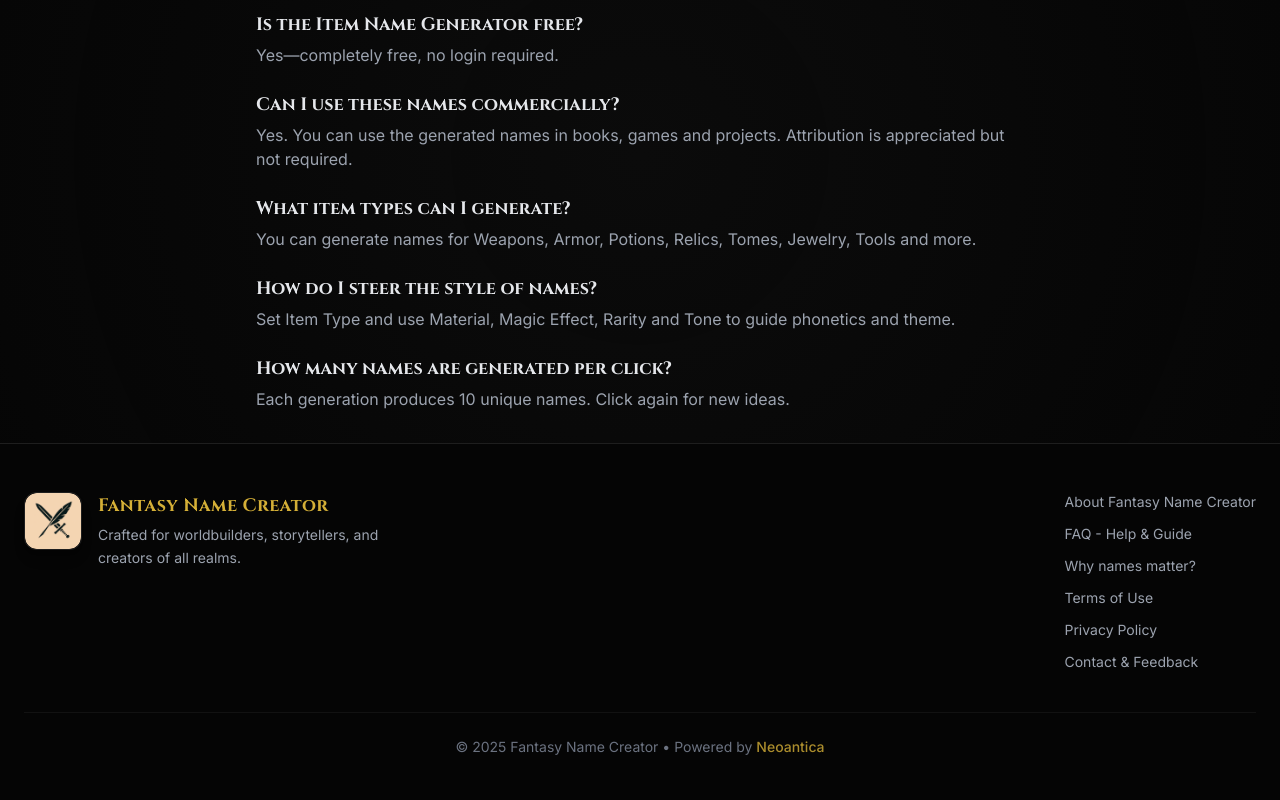
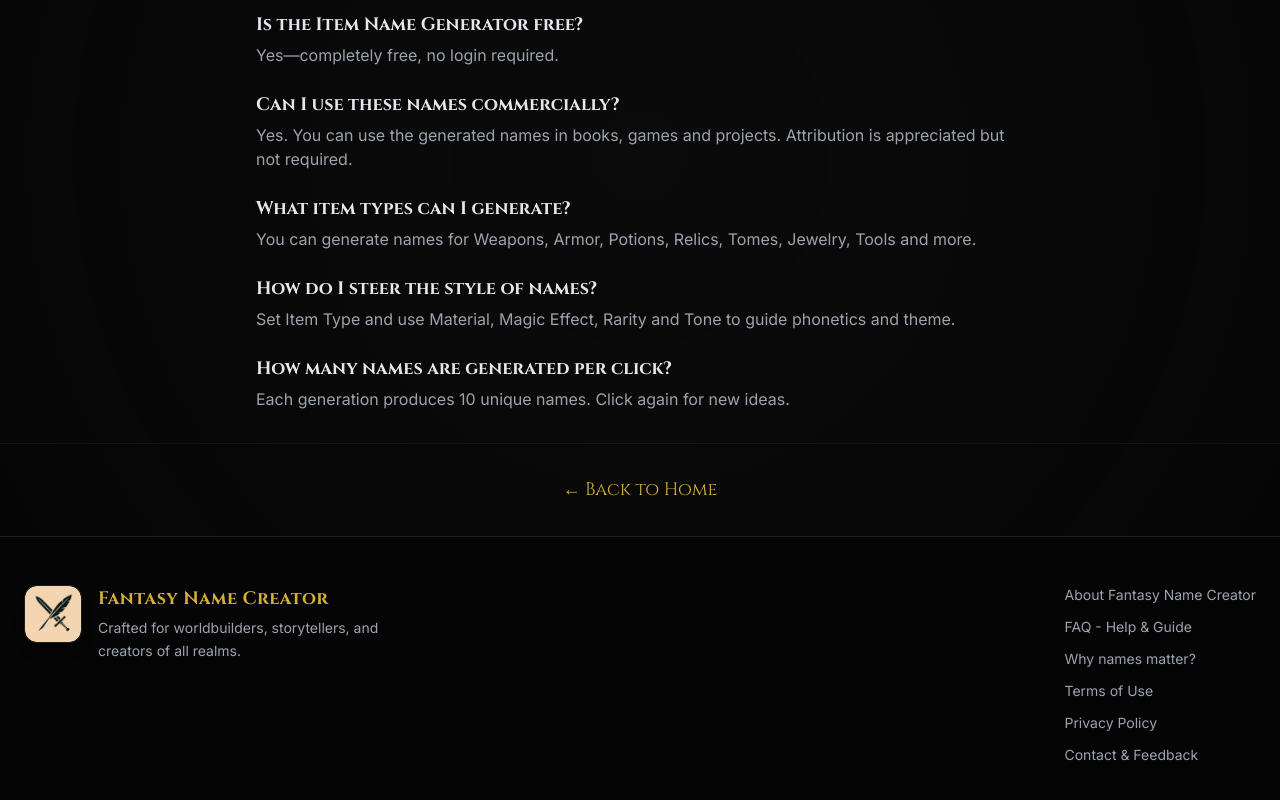
Before and after one commit to JiriTill/fantasytools, a React (Vite) app in the folder client/: page /item in a window 1280 px wide. Shown: the part 1844-2644 px from the top of the page. Built offline with nearby package versions, Linux system fonts and the light colour scheme.

Commit message:
Fix affiliate box vertical centering and add Back to Home links at bottom of all generators

```diff
--- a/client/src/components/SingleAffiliateBox.jsx
+++ b/client/src/components/SingleAffiliateBox.jsx
@@ -12,7 +12,7 @@ export default function SingleAffiliateBox() {
                 <div className="absolute top-0 left-0 w-full h-0.5 bg-gold-gradient opacity-50 group-hover:opacity-100 transition-opacity"></div>
 
                 {/* Icon/Badge - Smaller */}
-                <div className="flex-shrink-0 mb-3 md:mb-0 md:mr-5">
+                <div className="flex-shrink-0 mb-3 md:mb-0 md:mr-5 flex items-center">
                     <div className="w-14 h-14 md:w-16 md:h-16 rounded-lg bg-fantasy-gold/10 border border-fantasy-gold/30 flex items-center justify-center group-hover:bg-fantasy-gold/20 transition-all">
                         <span className="text-3xl md:text-3xl">📚</span>
                     </div>
--- a/client/src/pages/Character.jsx
+++ b/client/src/pages/Character.jsx
@@ -408,6 +408,13 @@ Rules:
         {/* Related Generators - Internal Linking */}
         <RelatedGenerators current="/character" />
 
+        {/* Back to Home link at bottom */}
+        <div className="w-full text-center py-8 border-t border-white/5">
+          <Link to="/" onClick={() => window.scrollTo(0, 0)} className="inline-flex items-center gap-2 text-fantasy-gold hover:text-white transition font-fantasy text-lg">
+            ← Back to Home
+          </Link>
+        </div>
+
         <Footer />
       </div>
     </>
--- a/client/src/pages/Dynamic.jsx
+++ b/client/src/pages/Dynamic.jsx
@@ -281,6 +281,14 @@ Rules:
 
 
         </main>
+
+        {/* Back to Home link at bottom */}
+        <div className="w-full text-center py-8 border-t border-white/5">
+          <Link to="/" onClick={() => window.scrollTo(0, 0)} className="inline-flex items-center gap-2 text-fantasy-gold hover:text-white transition font-fantasy text-lg">
+            ← Back to Home
+          </Link>
+        </div>
+
         <Footer />
       </div>
     </>
--- a/client/src/pages/Faction.jsx
+++ b/client/src/pages/Faction.jsx
@@ -296,6 +296,14 @@ Rules:
 
 
         </main>
+
+        {/* Back to Home link at bottom */}
+        <div className="w-full text-center py-8 border-t border-white/5">
+          <Link to="/" onClick={() => window.scrollTo(0, 0)} className="inline-flex items-center gap-2 text-fantasy-gold hover:text-white transition font-fantasy text-lg">
+            ← Back to Home
+          </Link>
+        </div>
+
         <Footer />
       </div>
     </>
--- a/client/src/pages/Item.jsx
+++ b/client/src/pages/Item.jsx
@@ -305,6 +305,14 @@ Rules:
 
 
         </main>
+
+        {/* Back to Home link at bottom */}
+        <div className="w-full text-center py-8 border-t border-white/5">
+          <Link to="/" onClick={() => window.scrollTo(0, 0)} className="inline-flex items-center gap-2 text-fantasy-gold hover:text-white transition font-fantasy text-lg">
+            ← Back to Home
+          </Link>
+        </div>
+
         <Footer />
       </div>
     </>
--- a/client/src/pages/Religion.jsx
+++ b/client/src/pages/Religion.jsx
@@ -301,6 +301,14 @@ Rules:
 
 
         </main>
+
+        {/* Back to Home link at bottom */}
+        <div className="w-full text-center py-8 border-t border-white/5">
+          <Link to="/" onClick={() => window.scrollTo(0, 0)} className="inline-flex items-center gap-2 text-fantasy-gold hover:text-white transition font-fantasy text-lg">
+            ← Back to Home
+          </Link>
+        </div>
+
         <Footer />
       </div>
     </>
--- a/client/src/pages/World.jsx
+++ b/client/src/pages/World.jsx
@@ -312,6 +312,14 @@ Return the names as a simple numbered list (1-10), with no additional text or co
 
 
         </main>
+
+        {/* Back to Home link at bottom */}
+        <div className="w-full text-center py-8 border-t border-white/5">
+          <Link to="/" onClick={() => window.scrollTo(0, 0)} className="inline-flex items-center gap-2 text-fantasy-gold hover:text-white transition font-fantasy text-lg">
+            ← Back to Home
+          </Link>
+        </div>
+
         <Footer />
       </div>
     </>
```
